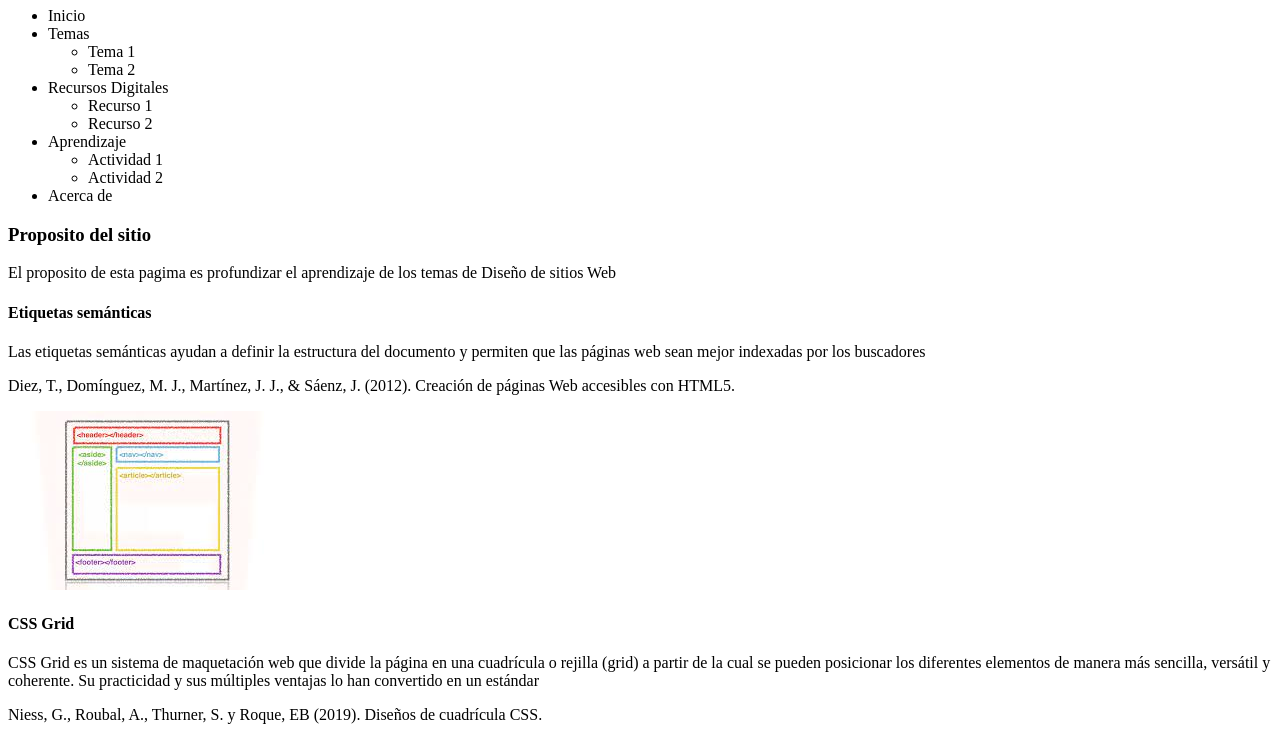
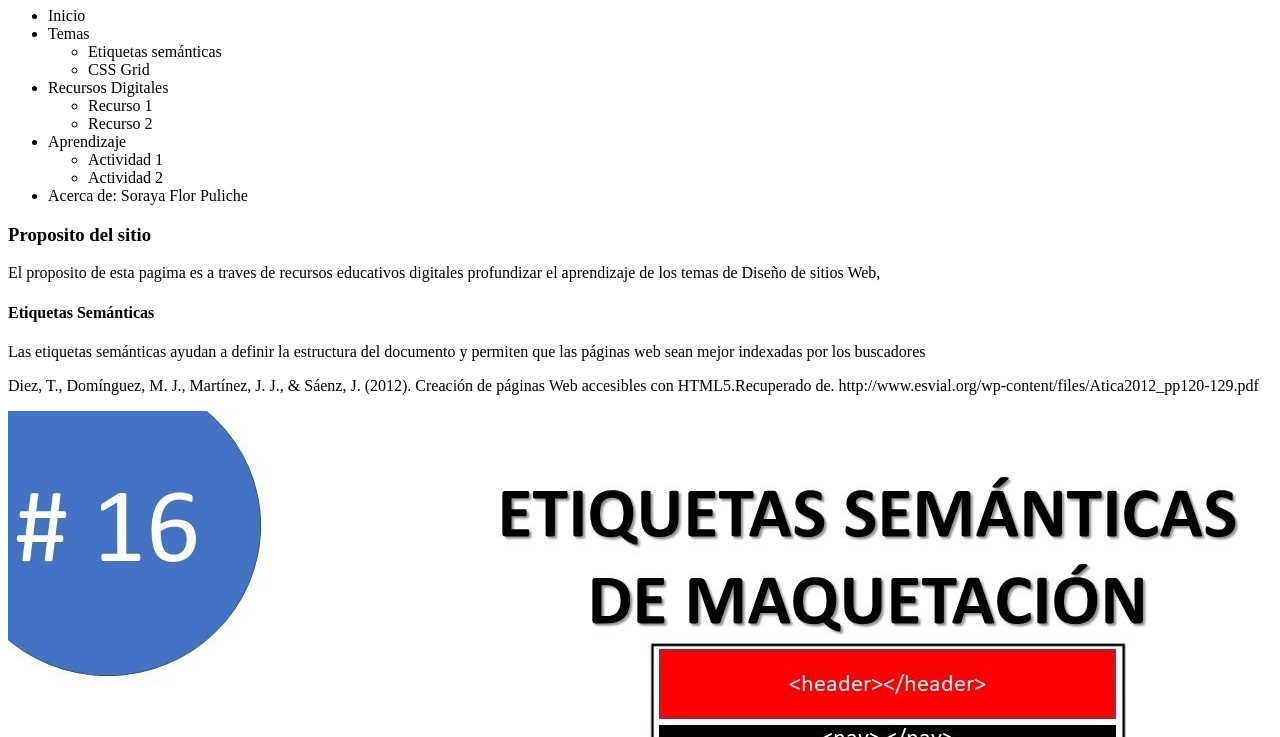
Before and after one commit to Sorayaflor/DSW-SorayaFlor, a plain HTML site: page fase2/desing.html in a window 1280 px wide. Shown: the part 73-810 px from the top of the page. Drawn offline with Linux system fonts and the light colour scheme.

Commit message:
Fase 2
Ajuste mockup

```diff
--- a/fase2/desing.html
+++ b/fase2/desing.html
@@ -8,15 +8,15 @@
 </head>
 <body>
     <header>
-        <h1>Etiquetas semánticas, CSS Grid</h1>
+        <h1>Diseño de Sitios WEB - Etiquetas Semánticas, CSS Grid</h1>
     </header>
     <nav>
         <ul>
             <li>Inicio</li>
             <li>Temas
                 <ul>
-                    <li>Tema 1</li>
-                    <li>Tema 2</li>
+                    <li>Etiquetas semánticas</li>
+                    <li>CSS Grid</li>
                 </ul>
             </li>
             <li>Recursos Digitales
@@ -31,7 +31,7 @@
                     <li>Actividad 2</li>
                 </ul>
             </li>
-            <li>Acerca de</li>
+            <li>Acerca de: Soraya Flor Puliche</li>
 
         </ul>
     </nav>
@@ -39,28 +39,27 @@
     <main>
         <section>
             <h3> Proposito del sitio</h3>
-            <p>El proposito de esta pagima es profundizar el aprendizaje de los temas de Diseño de sitios Web</p>
+            <p>El proposito de esta pagima es a traves de recursos educativos digitales profundizar el aprendizaje de los temas de Diseño de sitios Web, </p>
             <article>
-                <h4>Etiquetas semánticas</h4>
+                <h4>Etiquetas Semánticas</h4>
                 <p>Las etiquetas semánticas ayudan a definir la estructura del documento y permiten que las páginas web sean mejor indexadas por los buscadores</p>
-                <p>Diez, T., Domínguez, M. J., Martínez, J. J., & Sáenz, J. (2012). Creación de páginas Web accesibles con HTML5.</p>
-                <img src="img/Etiquetassemánticas.jpg" alt="Imagen de Etiquetas Semanticas">
+                <p>Diez, T., Domínguez, M. J., Martínez, J. J., & Sáenz, J. (2012). Creación de páginas Web accesibles con HTML5.Recuperado de. http://www.esvial.org/wp-content/files/Atica2012_pp120-129.pdf</p>
+                <img src="img/EtiSeman.jpg" alt="Imagen de Etiquetas Semanticas">
             </article>
             <article>
                 <h4>CSS Grid</h4>
-                <p>CSS Grid es un sistema de maquetación web que divide la página en una cuadrícula o rejilla (grid) a partir de la cual se pueden posicionar los diferentes elementos de manera más sencilla, versátil y coherente. Su practicidad y sus múltiples ventajas lo han convertido en un estándar</p>
-                <p>Niess, G., Roubal, A., Thurner, S. y Roque, EB (2019). Diseños de cuadrícula CSS.</p>
+                <p>Las CSS (cascade style sheets) u hojas de estilo nos sirven para separar el contenido de  una presentación, estas sirven para indicar el formato de cualquier elemento de nuestro codigo HTML. Simplemente obviamos toda la informacion sobre el formato en el codigo HTML e indicamos el fichero CSS donde la hemos centralizado</p>
+                <p>Recio García, J. A. (2016). HTML5, CSS3 y JQuery: curso práctico. RA-MA Editorial. (Pág. 52 a 142) Recuperado de https://elibro-net.bibliotecavirtual.unad.edu.co/es/ereader/unad/106494?page=52</p>
                 <img src="img/descarga.png" alt="Imagen de CSS Grid">
             </article>
         </section>
     </main>
     <footer>
         <h2>Diseño mockup</h2>
-        <img src="" alt="">
+        <img src="img/mockup.PNG" alt="Imagen de Mockup. Autoria propia">
 
         <hr>
-        <p>Correo: sflorp@unadvirtual.edu.co
-        </p>
+        <p>Correo: sflorp@unadvirtual.edu.co</p>
         <p> Skype:sorayaflorpuliche</p>
         <p>Fecha: 25 de septiembre de 2021</p>
     </footer>
```
Also changed, not shown: fase2/img/EtiSeman.jpg (added), fase2/img/Etiquetas semánticas.png (deleted), fase2/img/Etiquetassemánticas.jpg (deleted), fase2/img/mockup.PNG (added).
